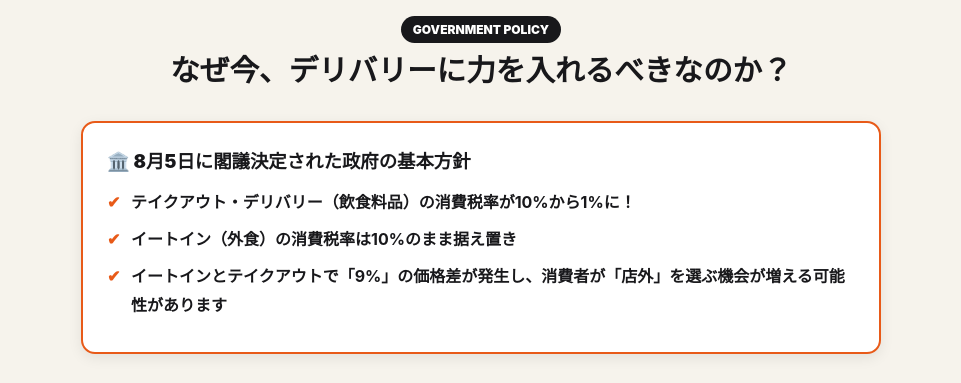
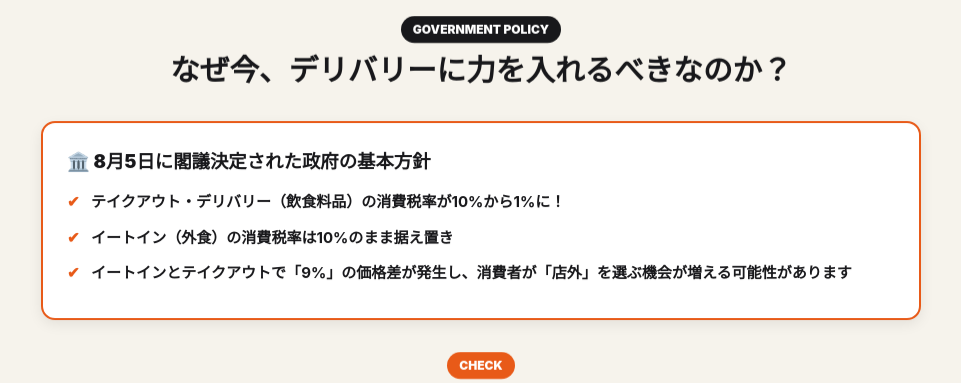
Before and after one commit to tkgsunshine/meshi-drive-lp, a website: page index.html in a window 1280 px wide. Shown: the part 1060-1443 px from the top of the page, without its empty margins (159-1120 px from the left). Drawn offline with Linux system fonts and the light colour scheme.

Commit message:
Format news-fact-list items on desktop to fit cleanly on 1 single line

```diff
--- a/css/style.css
+++ b/css/style.css
@@ -591,7 +591,7 @@ button, input, select, textarea {
   border: 2px solid var(--primary);
   border-radius: var(--radius-md);
   padding: 24px;
-  max-width: 800px;
+  max-width: 880px;
   margin: 0 auto 32px;
   box-shadow: var(--shadow-md);
 }
@@ -609,9 +609,15 @@ button, input, select, textarea {
 .news-fact-list {
   list-style: none;
   font-weight: 800;
-  font-size: 1rem;
+  font-size: 0.94rem;
   line-height: 1.8;
   color: var(--text-main);
+}
+
+@media (min-width: 769px) {
+  .news-fact-list li {
+    white-space: nowrap;
+  }
 }
 
 .news-fact-list li {
```
Also changed, not shown: dist/css/style.css.
